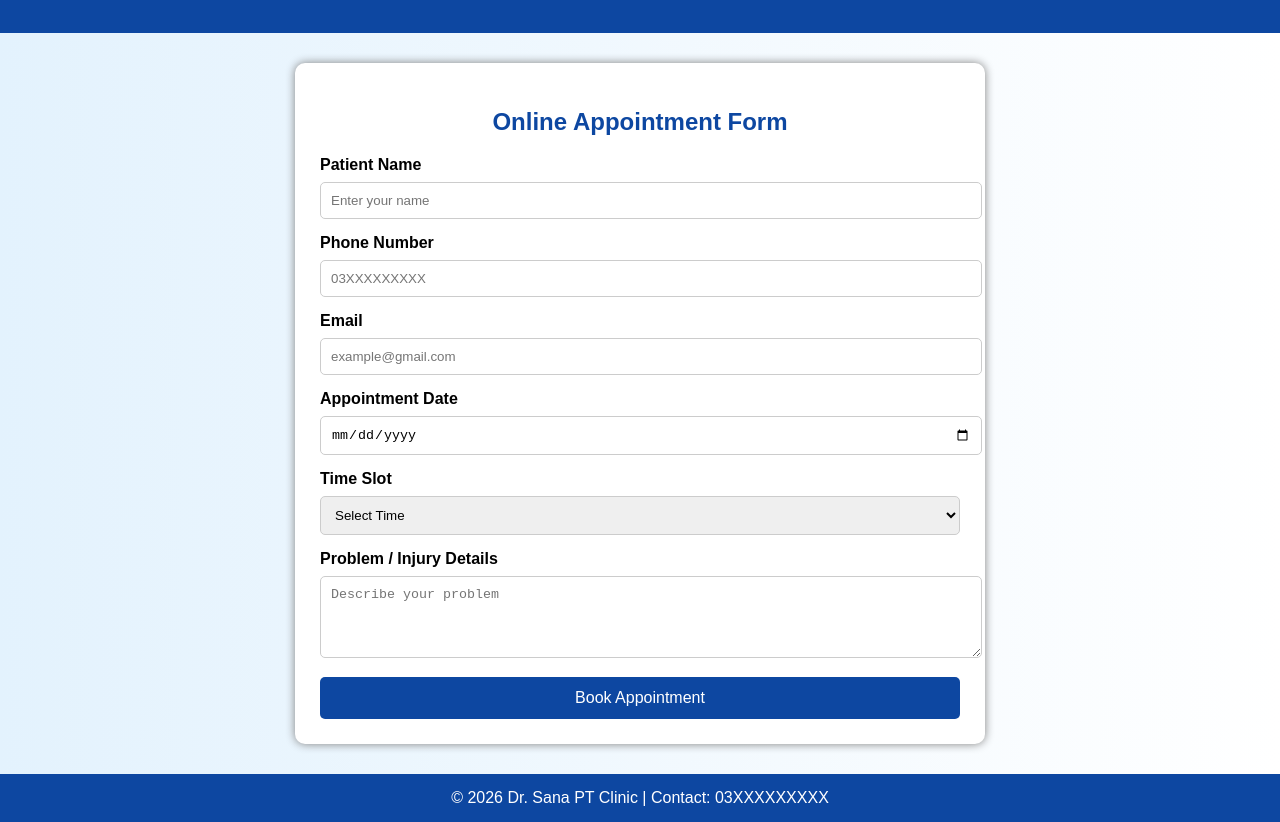
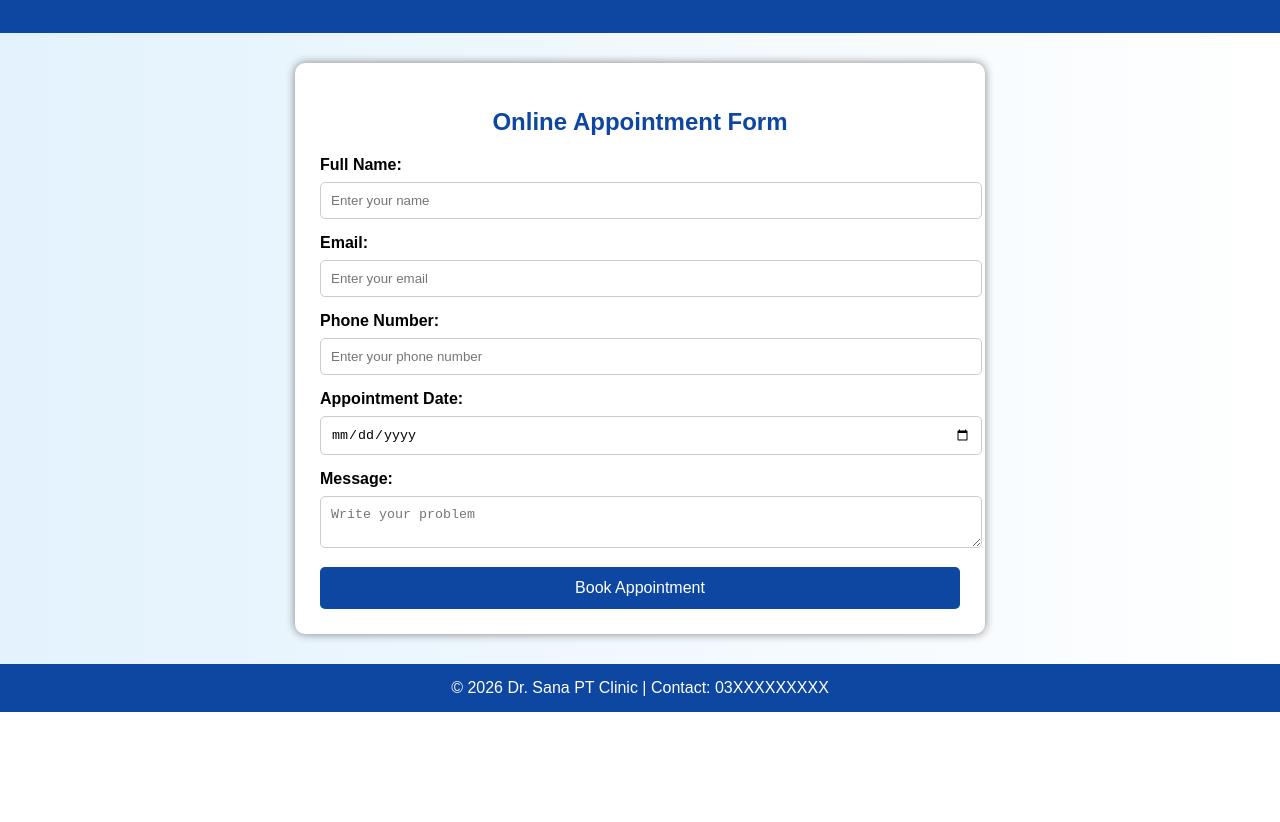
Before and after one commit to sanasarwar392-byte/sana.github.io, a plain HTML site: page index.html in a window 1280 px wide. Shown: the part 121-943 px from the top of the page. After the commit the page ends 833 px from the top, so only its background shows below. Drawn offline with Linux system fonts and the light colour scheme.

Commit message:
Update index.html

```diff
--- a/index.html
+++ b/index.html
@@ -70,32 +70,27 @@
 <div class="container">
     <h2>Online Appointment Form</h2>
 
-    <form>
-        <label>Patient Name</label>
-        <input type="text" placeholder="Enter your name" required>
+    <form action="https://formspree.io/f/mdabyydp" method="POST">
 
-        <label>Phone Number</label>
-        <input type="tel" placeholder="03XXXXXXXXX" required>
+  <label>Full Name:</label>
+  <input type="text" name="name" placeholder="Enter your name" required>
 
-        <label>Email</label>
-        <input type="email" placeholder="example@gmail.com">
+  <label>Email:</label>
+  <input type="email" name="email" placeholder="Enter your email" required>
 
-        <label>Appointment Date</label>
-        <input type="date" required>
+  <label>Phone Number:</label>
+  <input type="text" name="phone" placeholder="Enter your phone number" required>
 
-        <label>Time Slot</label>
-        <select required>
-            <option value="">Select Time</option>
-            <option>10:00 AM - 12:00 PM</option>
-            <option>12:00 PM - 02:00 PM</option>
-            <option>04:00 PM - 06:00 PM</option>
-        </select>
+  <label>Appointment Date:</label>
+  <input type="date" name="date" required>
 
-        <label>Problem / Injury Details</label>
-        <textarea rows="4" placeholder="Describe your problem"></textarea>
+  <label>Message:</label>
+  <textarea name="message" placeholder="Write your problem"></textarea>
 
-        <button type="submit">Book Appointment</button>
-    </form>
+  <button type="submit">Book Appointment</button>
+
+</form>
+
 </div>
 
 <footer>
```
